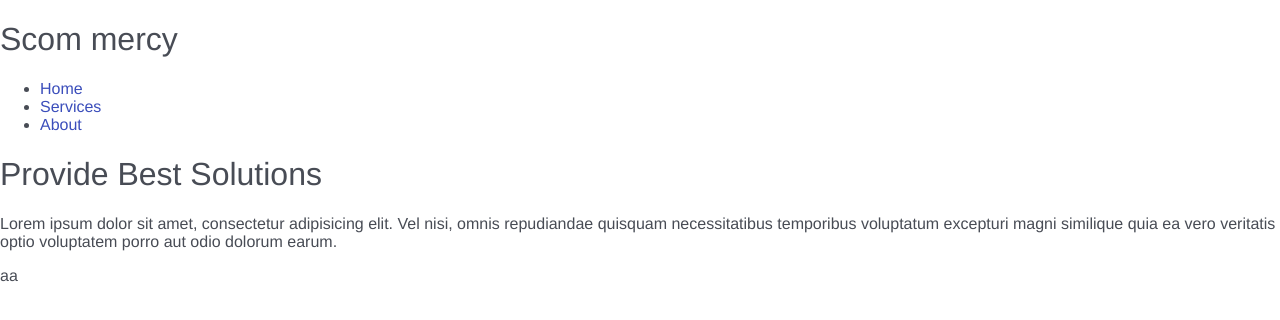
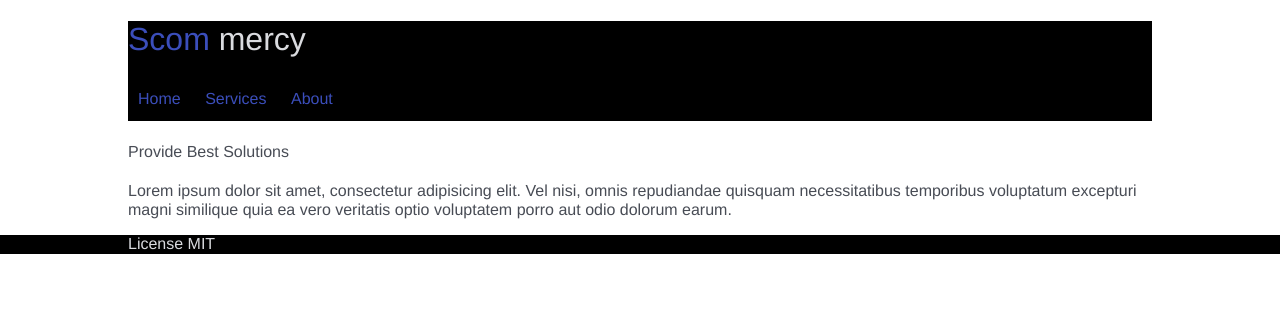
Before and after one commit to ngmikeng/html-css-playground, a website: page scss-simple-shop/src/index.html in a window 1280 px wide. Drawn offline with nearby package versions, Linux system fonts and the light colour scheme; files that its build step writes are made by us from their sources.

Commit message:
WIP style

```diff
--- a/scss-simple-shop/src/index.html
+++ b/scss-simple-shop/src/index.html
@@ -11,7 +11,8 @@
 
 <body>
   <header>
-    <div class="container">
+    <div class="m-l-container">
+      <div id="main-nav">
         <div class="branding">
           <h1><span class="highlight-text">Scom</span> mercy</h1>
         </div>
@@ -23,12 +24,13 @@
           </ul>
         </nav>
       </div>
+    </div>
   </header>
 
-  <main>
+  <main class="m-l-container-fluid">
     <section id="showcase">
       <div class="container">
-        <h1 class="dark-text-bg">Provide Best Solutions</h1>
+        <h4 class="dark-text-bg">Provide Best Solutions</h4>
         <p class="dark-text-bg">Lorem ipsum dolor sit amet, consectetur adipisicing elit. Vel nisi, omnis repudiandae
           quisquam necessitatibus temporibus voluptatum excepturi magni similique quia ea vero veritatis optio
           voluptatem porro aut odio dolorum earum.</p>
@@ -36,8 +38,10 @@
     </section>
   </main>
 
-  <footer>
-    <p>aa</p>
+  <footer class="m-l-container">
+    <section class="m-l-container-fluid copyright">
+      <p>License MIT</p>
+    </section>
   </footer>
 
 </body>
--- /dev/null
+++ b/scss-simple-shop/src/scss/components/_footer.scss
@@ -0,0 +1,7 @@
+
+footer {
+  background: $black;
+  .copyright {
+    color: $iron;
+  }
+}
--- /dev/null
+++ b/scss-simple-shop/src/scss/components/_index.scss
@@ -0,0 +1,2 @@
+@import "navbar";
+@import "footer";
--- /dev/null
+++ b/scss-simple-shop/src/scss/components/_navbar.scss
@@ -0,0 +1,27 @@
+
+#main-nav {
+  background-color: black;
+  height: 100px;
+  width: 80%;
+  margin: auto;
+  .branding {
+    h1 {
+      color: $iron;
+      padding-top: 0;
+      .highlight-text {
+        color: $water;
+      }
+    }
+  }
+  nav {
+    ul {
+      margin: 0;
+      padding: 0;
+      list-style: none;
+      li {
+        display: inline-block;
+        padding: 10px;
+      }
+    }
+  }
+}
--- /dev/null
+++ b/scss-simple-shop/src/scss/layouts/_index.scss
@@ -0,0 +1,9 @@
+
+.m-l-container {
+  width: 100%;
+}
+
+.m-l-container-fluid {
+  width: 80%;
+  margin: auto;
+}
--- a/scss-simple-shop/src/scss/style.scss
+++ b/scss-simple-shop/src/scss/style.scss
@@ -1,3 +1,5 @@
 @import "utilities/index";
 @import "base/index";
 @import "libs/index";
+@import "layouts/index";
+@import "components/index";
```
Lines whose indentation alone changed are shown as unchanged.
